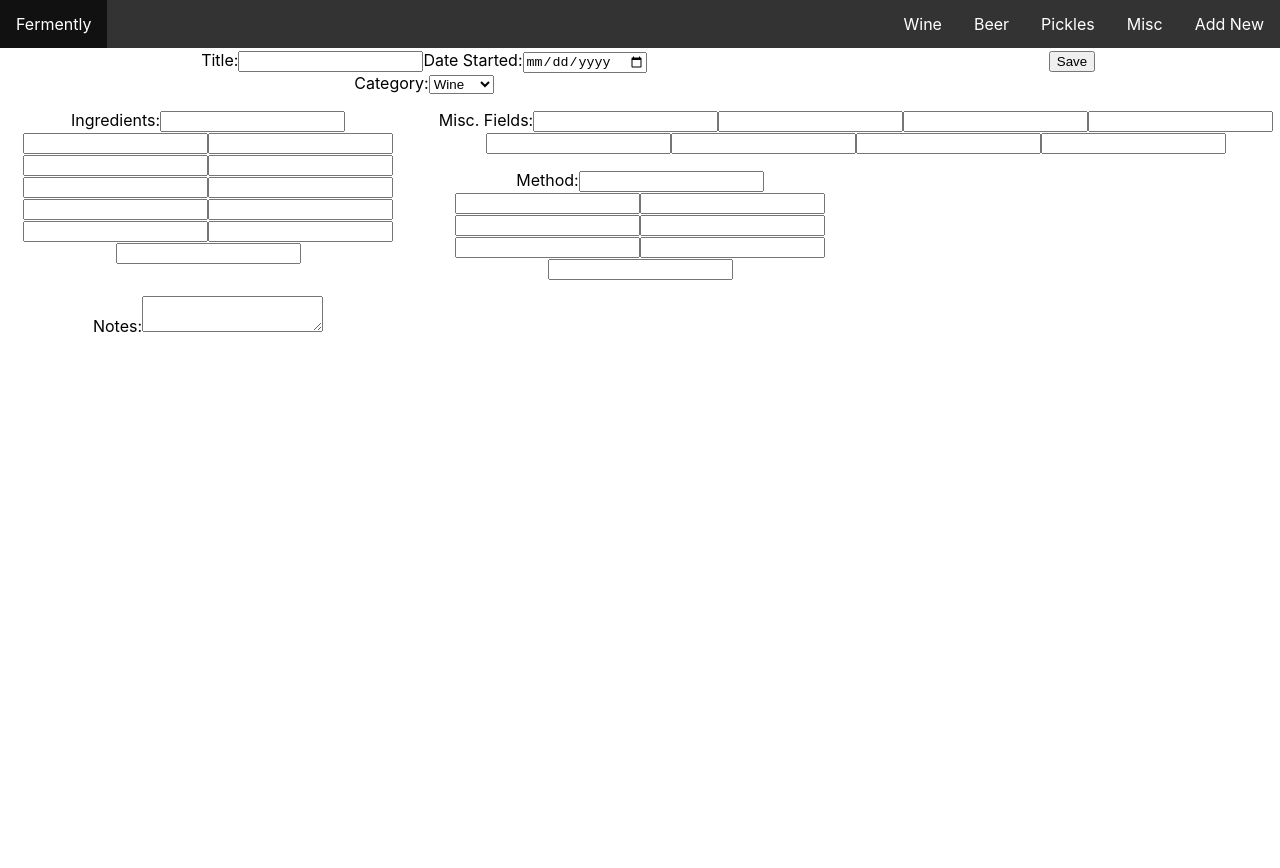
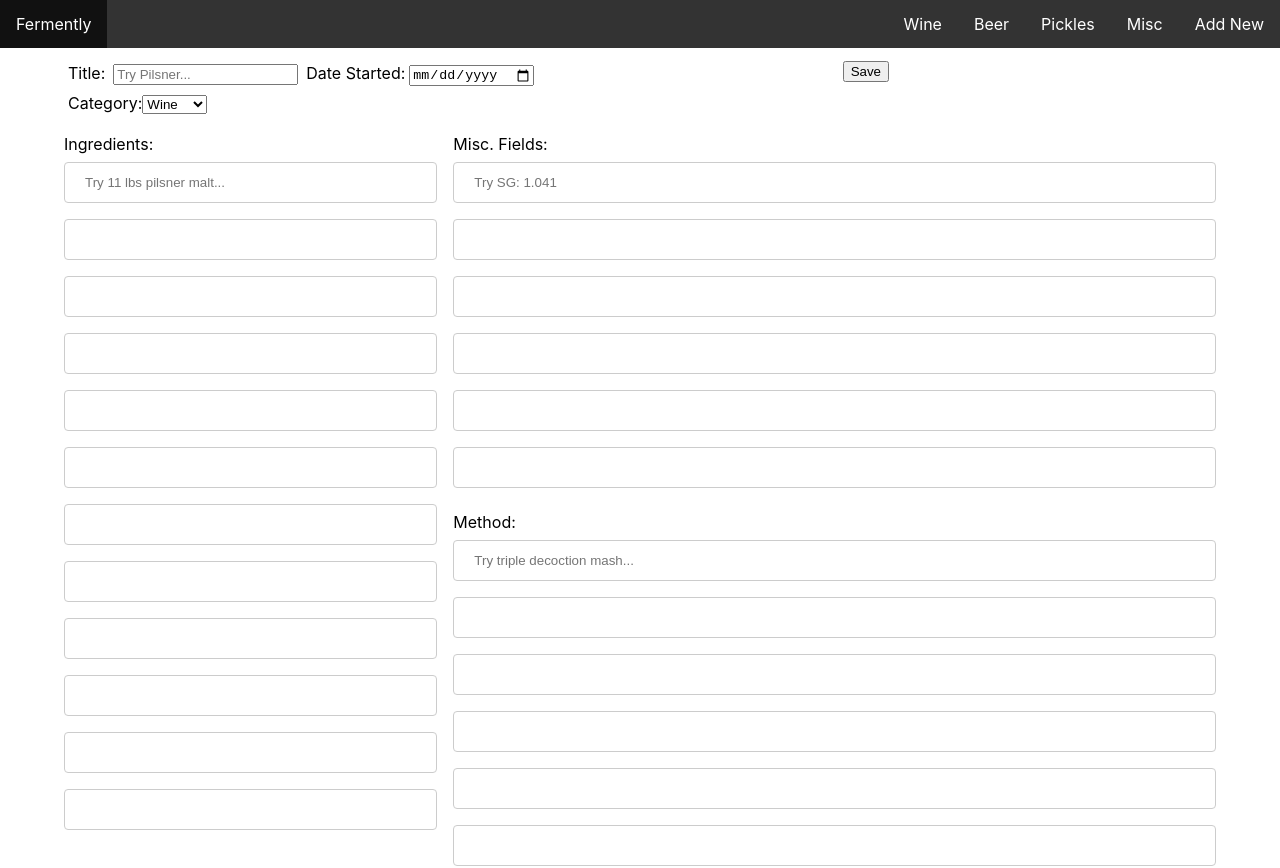
Before and after one commit to nathanwould/Fermently, a React (Create React App) app in the folder client/: page /new in a window 1280 px wide. Shown: the top 868 px of the page. Before the commit the page ends 800 px from the top, so only its background shows below. Built offline with nearby package versions, Linux system fonts and the light colour scheme; no server answers.

Commit message:
more css styling

```diff
--- a/client/package.json
+++ b/client/package.json
@@ -3,6 +3,7 @@
   "version": "0.1.0",
   "private": true,
   "dependencies": {
+    "@fortawesome/fontawesome-free": "^5.15.2",
     "@testing-library/jest-dom": "^5.11.9",
     "@testing-library/react": "^11.2.5",
     "@testing-library/user-event": "^12.7.1",
--- a/client/public/index.html
+++ b/client/public/index.html
@@ -4,6 +4,9 @@
     <meta charset="utf-8" />
     <link rel="icon" href="%PUBLIC_URL%/favicon.ico" />
     <link href="https://fonts.googleapis.com/icon?family=Material+Icons" rel="stylesheet">
+    <script defer src="/your-path-to-fontawesome/js/brands.js"></script>
+  <script defer src="/your-path-to-fontawesome/js/solid.js"></script>
+  <script defer src="/your-path-to-fontawesome/js/fontawesome.js"></script>
     <meta name="viewport" content="width=device-width, initial-scale=1" />
     <meta name="theme-color" content="#000000" />
     <meta
--- a/client/src/App.css
+++ b/client/src/App.css
@@ -1,5 +1,5 @@
 .App {
-  text-align: center;
+  text-align: left;
 }
 
 /* body {
@@ -14,6 +14,12 @@ h4 {
 .nav {
   margin-top: 20px;
   display: grid;
+  overflow: hidden;
+}
+
+.dropdown {
+  float: left;
+  overflow: hidden;
 }
 
 .nav-ul {
@@ -23,7 +29,6 @@ h4 {
   padding: 0;
   width: 100%;
   background-color:#333;
-
 }
 
 li {
@@ -44,7 +49,7 @@ li:hover {
 }
 
 .projectDetails {
-  margin-top: 30px;
+  margin: 40px 5%;
   display: grid;
   grid-template-columns: 1fr 1fr 1fr;
   grid-gap: 1rem;
@@ -70,13 +75,13 @@ li:hover {
   grid-row: 2;
 }
 
-.methodDiv {
+.projectMethod {
   grid-column: 2/4;
   grid-row: 3;
 }
 
 .projectNotes {
-  grid-column: 1;
+  grid-column: 1/4;
   grid-row: 4;
 }
 
@@ -93,24 +98,64 @@ li:hover {
   transition: 0.3s;
   margin: 8px 16px;
   padding: 24px;
-  /* display: flex; */
+  text-align: top;
   width: 10rem;
   background-color: white;
 }
 
 .card h4 {
-  margin-bottom: 4px;
+  margin: 4px 0;
+  font-size: larger;
 }
 
 #cardDate {
   font-size: 12px;
 }
 
-.card a {
+.categoryContainer a {
   text-decoration: none;
   color:#333;
+}
+
+.cardCTA {
+  text-decoration: underline;
+  margin-top: 36px;
 }
 
 .card:hover {
   box-shadow: 0 8px 16px 0 rgba(0,0,0,0.2)
 }
+
+input[type=text] {
+  width: 100%;
+  padding: 12px 20px;
+  margin: 8px 0;
+  display: inline-block;
+  border: 1px solid #ccc;
+  border-radius: 4px;
+  box-sizing: border-box;
+}
+
+.titleInput {
+  margin: 4px;
+}
+
+.dateInput {
+  margin: 4px;
+}
+
+#category {
+  margin: 4px;
+}
+
+#categoryLabel {
+  margin-top: 8px;
+}
+
+input[type=submit]:hover {
+  background-color: #45a049;
+}
+
+@media only screen and (max-width: 600px) {
+
+}
--- a/client/src/components/Beer.jsx
+++ b/client/src/components/Beer.jsx
@@ -18,12 +18,13 @@ function Beer(props) {
       <h2>Beers</h2>
       <div className="category">
         {beers.map((beer, idx) => (
+            <Link key={idx} to={`/project/${beer.id}`}>
           <div className="card">
-            <Link key={idx} to={`/project/${beer.id}`}>
               <h4>{beer.fields.title}</h4>
               <p id="cardDate">{beer.fields.date}</p>
+              <p className="cardCTA">View Details</p>
+          </div>
             </Link>
-          </div>
         ))}
         </div>
         </div>
--- a/client/src/components/Form.jsx
+++ b/client/src/components/Form.jsx
@@ -133,20 +133,23 @@ function Form(props) {
   return (
     <form className="projectDetails" onSubmit={handleSubmit}>
       <div className="projectTitle">
-        <label htmlFor="title">Title:</label>
+        <label className="titleInput" htmlFor="title">Title:</label>
         <input
+          className="titleInput"
           type="textInput"
+          placeholder="Try Pilsner..."
         onChange={(e) => setTitle(e.target.value)}
         value={title}
             />
-        <label htmlFor="date">Date Started:</label>
+        <label className="dateInput" htmlFor="date">Date Started:</label>
         <input
+          className="dateInput"
           type="date"
           class="datepicker"
           onChange={(e) => setDate(e.target.value)}
         />
         <div id="category">
-        <label htmlFor="category">Category:</label>
+        <label id="categoryLabel" htmlFor="category">Category:</label>
       <select
         placeholder="choose category"
         onChange={(e) => setCategory(e.target.value)}>
@@ -165,6 +168,7 @@ function Form(props) {
       <input
         type="text"
           id="field1"
+          placeholder="Try SG: 1.041"
         onChange={(e) => setField1(e.target.value)}
         value={field1}
       />
@@ -203,7 +207,7 @@ function Form(props) {
         onChange={(e) => setField6(e.target.value)}
         value={field6}
       />
-      <label htmlFor="field7"></label>
+      {/* <label htmlFor="field7"></label>
       <input
         type="text"
         id="field7"
@@ -216,13 +220,14 @@ function Form(props) {
         id="field8"
         onChange={(e) => setField8(e.target.value)}
         value={field8}
-          />
+          /> */}
           </div>
       <div className="projectIngs">
       <label htmlFor="ingredient">Ingredients:</label>
       <input
         type="text"
           className="ingredient"
+          placeholder="Try 11 lbs pilsner malt..."
         onChange={(e) => setIngredient1(e.target.value)}
           value={ingredient1} />
         <input
@@ -286,6 +291,7 @@ function Form(props) {
       <input
         type="text"
           className="method"
+          placeholder="Try triple decoction mash..."
         onChange={(e) => setMethod1(e.target.value)}
         value={method1}
       />
@@ -336,6 +342,7 @@ function Form(props) {
         <label htmlFor>Notes:</label>
       <textarea
           id="notes"
+          placeholder="Try some tasting notes..."
         onChange={(e) => setNotes(e.target.value)}
         value={notes}
         />
--- a/client/src/components/Misc.jsx
+++ b/client/src/components/Misc.jsx
@@ -15,14 +15,16 @@ function Misc(props) {
     }, [props.projects])
 
 return (
-      <div className="category">
+      <div className="categoryContainer">
         <h2>Misc.</h2>
         {projects.map((project, idx) => (
+            <Link key={idx} to={`/project/${project.id}`}>
           <div className="card">
-            <Link key={idx} to={`/project/${project.id}`}>
               <h4>{project.fields.title}</h4>
+              <p id="cardDate">{project.fields.date}</p>
+              <p className="cardCTA">View Details</p>
+          </div>
             </Link>
-          </div>
         ))}
         </div>
     );
--- a/client/src/components/Nav.jsx
+++ b/client/src/components/Nav.jsx
@@ -10,9 +10,9 @@ function Nav(props) {
       </Link>
         <Link to="/New">
           <li className="navNew">Add New</li>
+        </Link>
         <Link className="navMisc" to="/misc">
           <li>Misc</li>
-        </Link>
         </Link>
         <Link to="/pickles">
           <li className="navPickles">Pickles</li>
--- a/client/src/components/Pickles.jsx
+++ b/client/src/components/Pickles.jsx
@@ -14,14 +14,16 @@ function Pickles(props) {
     }, [props.projects])
 
     return (
-      <div className="category">
+      <div className="categoryContainer">
         <h2>Pickles</h2>
         {pickles.map((pickle, idx) => (
+            <Link key={idx} to={`/project/${pickle.id}`}>
           <div className="card">
-            <Link key={idx} to={`/misc/${pickle.id}`}>
               <h4>{pickle.fields.title}</h4>
+              <p id="cardDate">{pickle.fields.date}</p>
+              <p className="cardCTA">View Details</p>
+          </div>
             </Link>
-          </div>
         ))}
       </div>
     );
--- a/client/src/components/Wine.jsx
+++ b/client/src/components/Wine.jsx
@@ -15,14 +15,16 @@ function Wine(props) {
     }, [props.projects])
 
 return (
-      <div className="category">
+      <div className="categoryContainer">
         <h2>Wines</h2>
         {wines.map((wine, idx) => (
+            <Link key={idx} to={`/project/${wine.id}`}>
           <div className="card">
-            <Link key={idx} to={`/project/${wine.id}`}>
               <h4>{wine.fields.title}</h4>
+              <p id="cardDate">{wine.fields.date}</p>
+              <p className="cardCTA">View Details</p>
+          </div>
             </Link>
-          </div>
         ))}
         </div>
     );
```
Also changed, not shown: 1 other file (tests, documents, lock files or other folders). Lines whose indentation alone changed are shown as unchanged.
